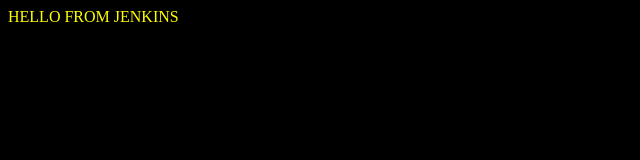
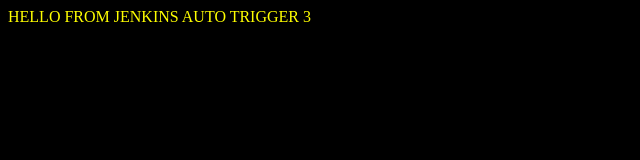
Before and after one commit to kolyaiks/jenkins-course, a plain HTML site: page index.html in a window 1280 px wide. Shown: the whole page, without its empty margins (0-640 px from the left). Drawn offline with Linux system fonts and the light colour scheme.

Commit message:
4 commit

```diff
--- a/index.html
+++ b/index.html
@@ -1,5 +1,5 @@
 <html>
 <body bgcolor="black">
-<font color="yellow"> HELLO FROM JENKINS</b>
+<font color="yellow"> HELLO FROM JENKINS AUTO TRIGGER 3</b>
 <body>
 </html>
```
